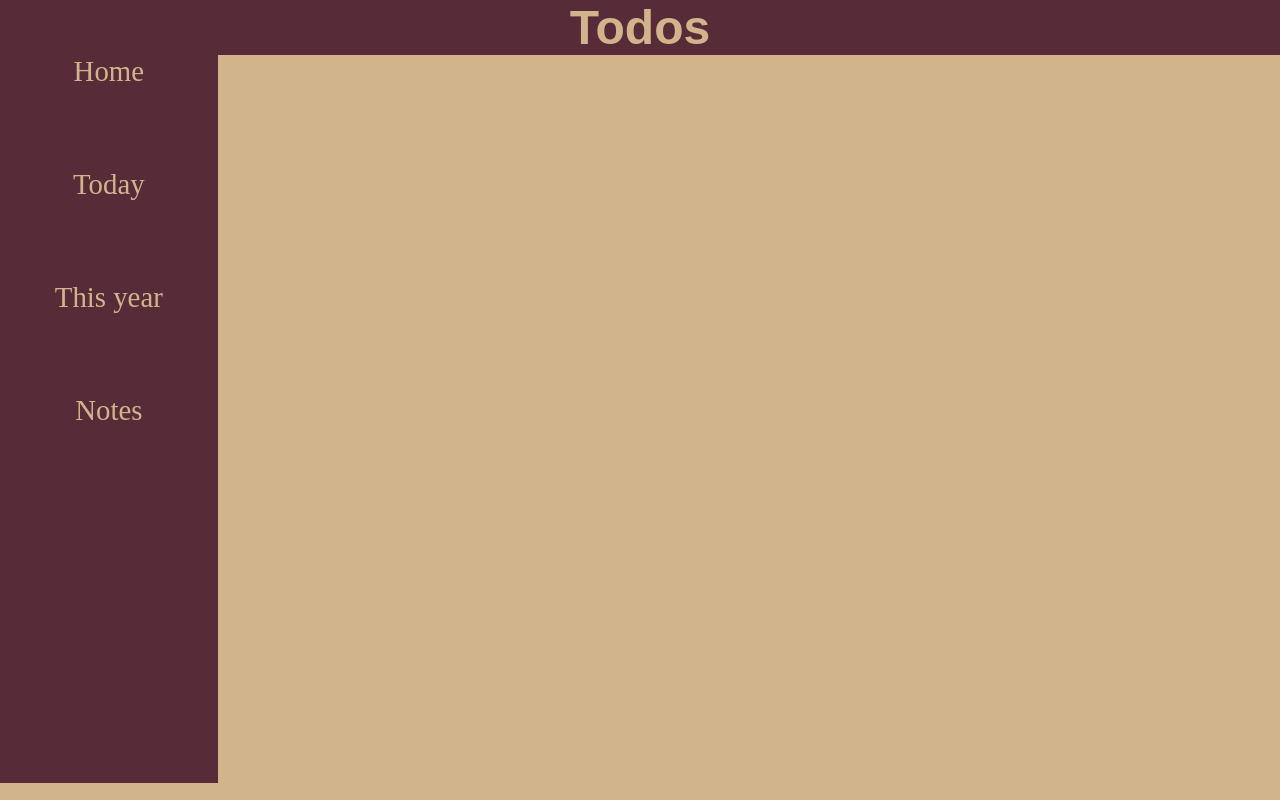
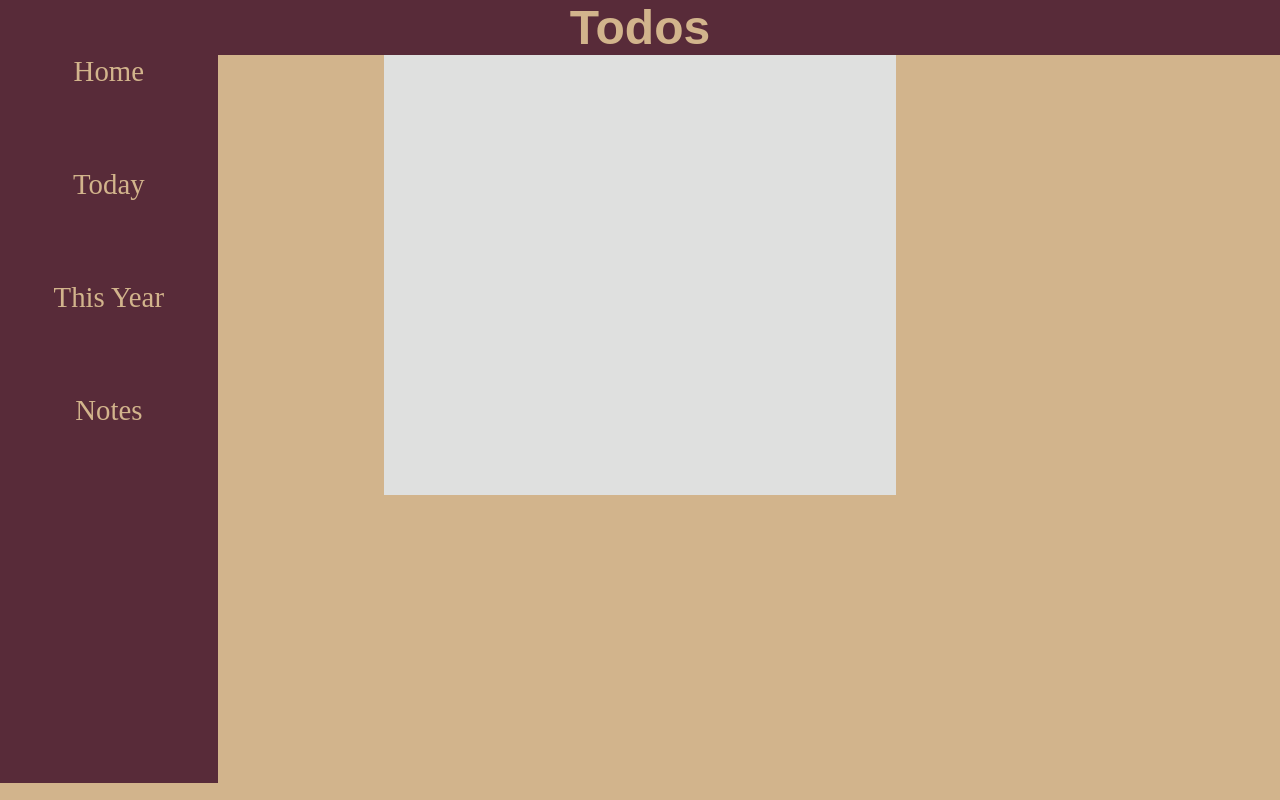
Before and after one commit to silanurs/todo-list, a React (Vite) app: page /Today in a window 1280 px wide. Built offline with nearby package versions, Linux system fonts and the light colour scheme.

Commit message:
add two more routes && handle display

```diff
--- a/src/App.css
+++ b/src/App.css
@@ -1,3 +1,4 @@
+
 
 * {
     margin:0;
@@ -21,7 +22,7 @@ header {
   font-family: "Sofia", sans-serif;
 }
 
-#todo-container{
+.todo-container{
     display:grid;
     width:40vw;
     margin-left:30vw;
@@ -92,7 +93,7 @@ textarea{
     overflow-x:hidden;
     overflow-y:auto;
   }
-  #list {
+  .list {
     display:flex;
     justify-content:flex-start;
     gap:2vw;
--- a/src/App.jsx
+++ b/src/App.jsx
@@ -10,7 +10,7 @@ import './App.css'
  const App = () => {
   const [modalOpen, setModalOpen] = useState(false);
   const [id, setId]= useState(2)
-  const [todos, setTodos] = useState([{id:1, description:"learn contextAPI", date:"12-12-2024", priority:"Low"}]);
+  const [todos, setTodos] = useState([{id:1, description:"learn contextAPI", date:"Dec 12, 2024", priority:"Low"}]);
   const [info, setInfo] = useState({ });
   const [notes, setNotes] = useState([])
   const [note, setNote]=useState({})
--- a/src/components/menu.jsx
+++ b/src/components/menu.jsx
@@ -1,5 +1,7 @@
 import {Routes, Route, Link} from 'react-router-dom'
 import Todos from './todos';
+import Today from './today';
+import Year from './year'
 import Notes from './notes';
 import PropTypes from 'prop-types'
 const Menu = ({todos, setModalOpen,notes, removeTodo, removeNote}) => {
@@ -8,12 +10,13 @@ const Menu = ({todos, setModalOpen,notes, removeTodo, removeNote}) => {
         <nav>
             <Link to="/">Home</Link>
             <Link to="/Today">Today</Link>
-            <Link to="/Year">This year</Link>
+            <Link to="/Year">This Year</Link>
             <Link to="/Notes">Notes</Link>
         </nav>
         <Routes>
             <Route path="/" element={<Todos todos={todos} setModalOpen={setModalOpen} removeTodo={removeTodo}></Todos>}></Route>
-            <Route path="/Today"></Route>
+            <Route path="/Today" element={<Today todos={todos} removeTodo={removeTodo}></Today>}></Route>
+            <Route path="/Year" element={<Year todos={todos} removeTodo={removeTodo}></Year>}></Route>
             <Route path="/Notes" element={<Notes notes={notes} setModalOpen={setModalOpen} removeNote={removeNote}></Notes>}></Route>
         </Routes>
         </>
--- /dev/null
+++ b/src/components/today.jsx
@@ -0,0 +1,32 @@
+import PropTypes from "prop-types"
+
+const Today = ({todos, removeTodo})=>{
+    const currentDay = new Date()
+    const arr = currentDay.toString().split(" ").slice(1,4)
+    const todoDates= todos.map(todo=>({...todo, date:todo.date.slice(0,6).concat(todo.date.slice(7)).split(" ")}));
+    const isEqual = todoDates.map(todo=>({...todo, today:todo.date.every((value,index)=> value===arr[index])}))
+   const todays=isEqual.filter(todo=>todo.today)
+   return(
+    <div className="todo-container">
+        <article>
+            {todays.map((today)=>{
+                return(
+                    <div className="list" key={today.id}>
+                        <div>{today.description}</div>
+                        <div>{today.date.toString()}</div>
+                        <div className="delete" onClick={()=>removeTodo(today.id)}>&#215;</div>
+                    </div>
+                )
+            })}
+        </article>
+    </div>
+
+   )
+
+
+}
+Today.propTypes={
+    todos:PropTypes.array,
+    removeTodo:PropTypes.func
+}
+export default Today
--- a/src/components/todoList.jsx
+++ b/src/components/todoList.jsx
@@ -1,18 +1,13 @@
-import { useState } from "react"
 import PropTypes from "prop-types"
 const List = ({todos, removeTodo}) => {
-    const [value, setValue]=useState(false);
-    function handleCheck(){
-        setValue(!value)
-    }
+
 
   return (
       <article>
           {todos.map((todo) => {
-              return <div key={todo.id} id="list">
-              <input type="checkbox" className="checkbox" onChange={handleCheck} value={value}/>
-              <div> {value ? <del>{todo.description}</del> : todo.description}</div>
-              <div>{value ? <del>{todo.date}</del> : todo.date}</div>
+              return <div key={todo.id} className="list">
+              <div> {todo.description}</div>
+              <div>{todo.date}</div>
               <div className="delete" onClick={()=>removeTodo(todo.id)}>&#215;</div>
 
               </div>
--- a/src/components/todos.jsx
+++ b/src/components/todos.jsx
@@ -1,5 +1,4 @@
 import List from "./todoList"
-
 import PropTypes from "prop-types"
 
 
@@ -9,7 +8,7 @@ const Todos = ({todos, setModalOpen, removeTodo}) =>{
     return (
         <main>
 
-            <div id="todo-container">
+            <div className="todo-container">
             <List todos={todos} removeTodo={removeTodo}/>
             </div>
             <div className="button"> <button type="button" className="add" onClick={()=>setModalOpen(true)}>+</button></div>
--- /dev/null
+++ b/src/components/year.jsx
@@ -0,0 +1,28 @@
+import PropTypes from "prop-types"
+const Year = ({todos, removeTodo})=>{
+    const currentYear=new Date()
+    const arr = currentYear.toString().split(" ").slice(3,4).toString();
+    const todoDates= todos.map(todo=>({...todo, date:todo.date.slice(8)}));
+    const isEqual = todoDates.map(todo=>({...todo, year:todo.date==arr}))
+    const years = isEqual.filter(todo=>todo.year)
+    return(
+        <div className="todo-container">
+            <article>
+                {years.map((year)=>{
+                    return(
+                        <div className="list" key={year.id}>
+                            <div>{year.description}</div>
+                            <div>{year.date.toString()}</div>
+                            <div className="delete" onClick={()=>removeTodo(year.id)}>&#215;</div>
+                        </div>
+                    )
+                })}
+            </article>
+        </div>
+    )
+}
+export default Year
+Year.propTypes={
+    todos:PropTypes.array,
+    removeTodo:PropTypes.func
+}
```
